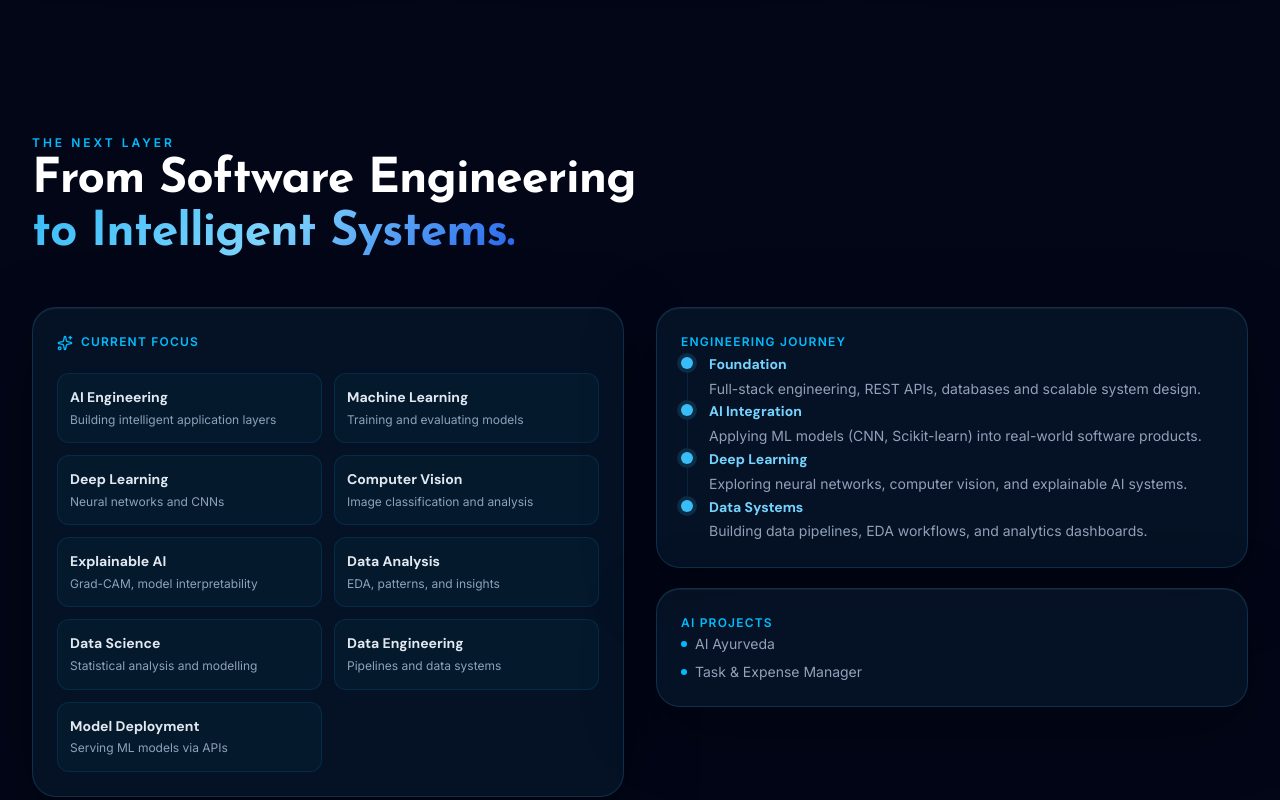
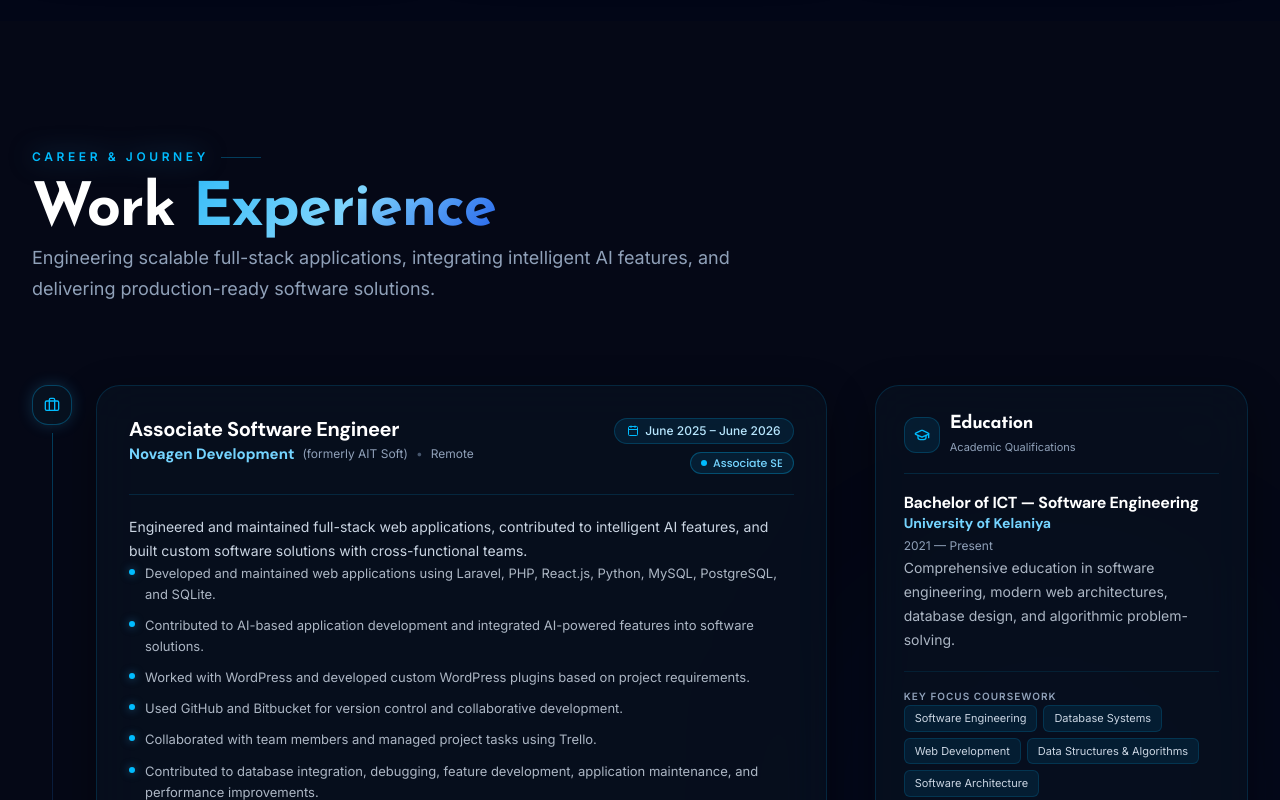
Before and after one commit to Nuwandi-Dulshara/my_portfolio_website, a React (Vite) app: page / in a window 1280 px wide. Shown: the part 5160-5960 px from the top of the page. Built offline with nearby package versions, Linux system fonts and the light colour scheme; a web font is replaced by a local one.

Commit message:
refactor: remove AIJourney section from Home page

```diff
--- a/src/pages/Home.jsx
+++ b/src/pages/Home.jsx
@@ -2,7 +2,6 @@ import Hero from "../sections/Hero";
 import About from "../sections/About";
 import Projects from "../sections/Projects";
 import Skills from "../sections/Skills";
-import AIJourney from "../sections/AIJourney";
 import Experience from "../sections/Experience";
 import Contact from "../sections/Contact";
 
@@ -13,7 +12,6 @@ export default function Home() {
       <About />
       <Projects />
       <Skills />
-      <AIJourney />
       <Experience />
       <Contact />
     </>
--- a/src/sections/AIJourney.jsx
+++ /dev/null
@@ -1,152 +0,0 @@
-import { useRef } from "react";
-import { motion, useInView } from "motion/react";
-import { Sparkles } from "lucide-react";
-import SectionTitle from "../components/ui/SectionTitle";
-import GlassCard from "../components/ui/GlassCard";
-
-const aiAreas = [
-  { label: "AI Engineering", desc: "Building intelligent application layers" },
-  { label: "Machine Learning", desc: "Training and evaluating models" },
-  { label: "Deep Learning", desc: "Neural networks and CNNs" },
-  { label: "Computer Vision", desc: "Image classification and analysis" },
-  { label: "Explainable AI", desc: "Grad-CAM, model interpretability" },
-  { label: "Data Analysis", desc: "EDA, patterns, and insights" },
-  { label: "Data Science", desc: "Statistical analysis and modelling" },
-  { label: "Data Engineering", desc: "Pipelines and data systems" },
-  { label: "Model Deployment", desc: "Serving ML models via APIs" },
-];
-
-const journeySteps = [
-  {
-    phase: "Foundation",
-    desc: "Full-stack engineering, REST APIs, databases and scalable system design.",
-  },
-  {
-    phase: "AI Integration",
-    desc: "Applying ML models (CNN, Scikit-learn) into real-world software products.",
-  },
-  {
-    phase: "Deep Learning",
-    desc: "Exploring neural networks, computer vision, and explainable AI systems.",
-  },
-  {
-    phase: "Data Systems",
-    desc: "Building data pipelines, EDA workflows, and analytics dashboards.",
-  },
-];
-
-export default function AIJourney() {
-  const ref = useRef(null);
-  const inView = useInView(ref, { once: true, margin: "-60px" });
-
-  return (
-    <section id="ai-journey" className="py-20 md:py-28" aria-label="AI and Data Journey">
-      <div className="section-container" ref={ref}>
-        {/* Header */}
-        <motion.div
-          initial={{ opacity: 0, y: 30 }}
-          animate={inView ? { opacity: 1, y: 0 } : {}}
-          transition={{ duration: 0.5 }}
-          className="mb-12"
-        >
-          <p className="font-inter text-sky-400 tracking-[0.25em] uppercase text-xs font-semibold mb-3">
-            The Next Layer
-          </p>
-          <h2 className="font-josefin text-3xl sm:text-4xl lg:text-5xl font-bold text-white max-w-2xl leading-tight">
-            From Software Engineering
-            <br />
-            <span className="gradient-text">to Intelligent Systems.</span>
-          </h2>
-        </motion.div>
-
-        <div className="grid grid-cols-1 lg:grid-cols-2 gap-8">
-          {/* Current Focus Grid */}
-          <motion.div
-            initial={{ opacity: 0, y: 20 }}
-            animate={inView ? { opacity: 1, y: 0 } : {}}
-            transition={{ delay: 0.1, duration: 0.5 }}
-          >
-            <GlassCard>
-              <div className="flex items-center gap-2 mb-5">
-                <Sparkles className="w-4 h-4 text-sky-400" />
-                <p className="font-inter text-xs tracking-widest uppercase text-sky-400 font-semibold">
-                  Current Focus
-                </p>
-              </div>
-              <div className="grid grid-cols-1 sm:grid-cols-2 gap-3">
-                {aiAreas.map((area, i) => (
-                  <motion.div
-                    key={area.label}
-                    initial={{ opacity: 0, x: -10 }}
-                    animate={inView ? { opacity: 1, x: 0 } : {}}
-                    transition={{ delay: 0.15 + i * 0.05 }}
-                    className="p-3 rounded-xl border border-sky-400/12 bg-sky-400/4 hover:border-sky-400/30 hover:bg-sky-400/8 transition-all duration-200"
-                  >
-                    <p className="font-dmsans text-sm font-semibold text-slate-200">
-                      {area.label}
-                    </p>
-                    <p className="font-inter text-xs text-slate-400 mt-0.5">{area.desc}</p>
-                  </motion.div>
-                ))}
-              </div>
-            </GlassCard>
-          </motion.div>
-
-          {/* Journey progression */}
-          <motion.div
-            initial={{ opacity: 0, y: 20 }}
-            animate={inView ? { opacity: 1, y: 0 } : {}}
-            transition={{ delay: 0.2, duration: 0.5 }}
-            className="flex flex-col gap-5"
-          >
-            <GlassCard>
-              <p className="font-inter text-xs tracking-widest uppercase text-sky-400 font-semibold mb-5">
-                Engineering Journey
-              </p>
-              <div className="space-y-0">
-                {journeySteps.map((step, i) => (
-                  <div key={step.phase} className="flex gap-4">
-                    {/* Timeline line */}
-                    <div className="flex flex-col items-center">
-                      <div className="timeline-dot mt-1" />
-                      {i < journeySteps.length - 1 && (
-                        <div className="w-px flex-1 bg-sky-400/12 mt-1" />
-                      )}
-                    </div>
-                    {/* Content */}
-                    <div className="pb-6 last:pb-0">
-                      <p className="font-dmsans text-sm font-semibold text-sky-300 mb-1">
-                        {step.phase}
-                      </p>
-                      <p className="font-inter text-sm text-slate-400 leading-relaxed">
-                        {step.desc}
-                      </p>
-                    </div>
-                  </div>
-                ))}
-              </div>
-            </GlassCard>
-
-            {/* Relevant projects from this domain */}
-            <GlassCard>
-              <p className="text-xs tracking-widest uppercase text-sky-400 font-semibold mb-4">
-                AI Projects
-              </p>
-              <div className="space-y-2">
-                {["AI Ayurveda", "Task & Expense Manager"].map((name) => (
-                  <div
-                    key={name}
-                    className="flex items-center gap-2 text-sm text-slate-400"
-                  >
-                    <span className="w-1.5 h-1.5 rounded-full bg-sky-400 shrink-0" />
-                    {name}
-                  </div>
-                ))}
-              </div>
-            </GlassCard>
-          </motion.div>
-        </div>
-      </div>
-    </section>
-  );
-}
```
